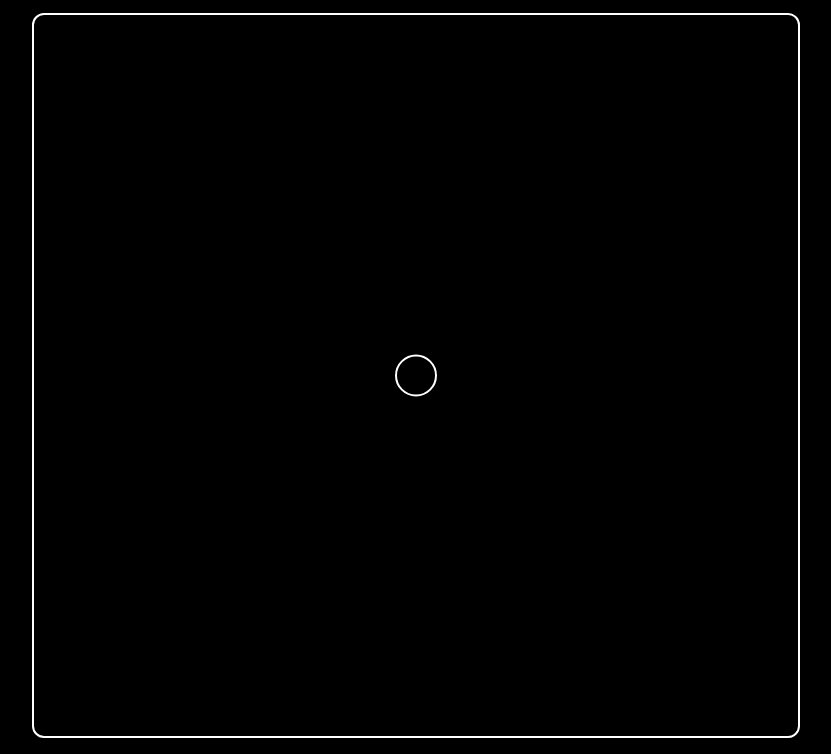
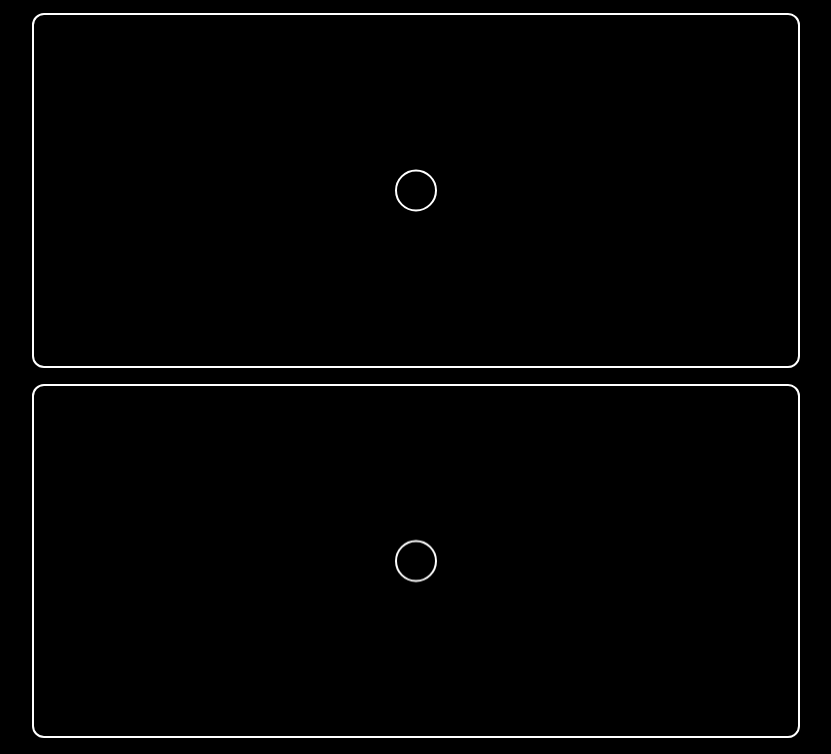
Before and after one commit to hssnadr/workshop-web-motion, a website built with Vite: page src/index.html in a window 1280 px wide. Shown: the part 46-800 px from the top of the page, without its empty margins (224-1055 px from the left). Built offline with nearby package versions, Linux system fonts and the light colour scheme.

Commit message:
singleton WindowContext, registre de scènes / source unique de vérité
Deux canvas, deux scènes : chacune appelle new WindowContext() et reçoit la même instance.
Contre-exemple : sans le test du singleton, chaque scène aurait son propre registre, et aucun objet ne connaîtrait toutes les scènes.

Step: 1.5_window-context
Co-Authored-By: Claude Opus 5.5 <noreply@anthropic.com>

```diff
--- a/src/index.html
+++ b/src/index.html
@@ -16,6 +16,7 @@
         </header>
         <div class="scenes">
             <canvas id="canvas-scene" class="scene"></canvas>
+            <canvas id="canvas-scene-2" class="scene"></canvas>
         </div>
     </main>
     <script type="module" src="./main.js"></script>
--- /dev/null
+++ b/src/js/WindowContext.js
@@ -0,0 +1,14 @@
+/** singleton : l'instance unique, partagée par toutes les scènes */
+let instance = null
+
+export default class WindowContext {
+    constructor() {
+        if (instance) return instance
+        instance = this
+
+        /** scenes : registre de toutes les scènes de la page */
+        this.scenes = []
+    }
+
+    addScene(scene) { this.scenes.push(scene) }
+}
--- a/src/js/canvas-2d/Scene2D.js
+++ b/src/js/canvas-2d/Scene2D.js
@@ -1,4 +1,5 @@
 import DomElement from "../utils/window/DomElement"
+import WindowContext from "../WindowContext"
 
 const CIRCLE_RADIUS = 20 // px
 const STROKE_WIDTH = 2 // px
@@ -6,6 +7,10 @@ const STROKE_WIDTH = 2 // px
 export default class Scene2D {
     constructor(id = "canvas-scene") {
         this.id = id
+
+        /** window context : chaque scène s'inscrit au même registre */
+        this.windowContext = new WindowContext()
+        this.windowContext.addScene(this)
 
         /** canvas + context 2d */
         this.domElement = new DomElement(id)
--- a/src/main.js
+++ b/src/main.js
@@ -1,3 +1,4 @@
 import Scene2D from "./js/canvas-2d/Scene2D"
 
-const scene = new Scene2D()
+const scene1 = new Scene2D("canvas-scene")
+const scene2 = new Scene2D("canvas-scene-2")
```
